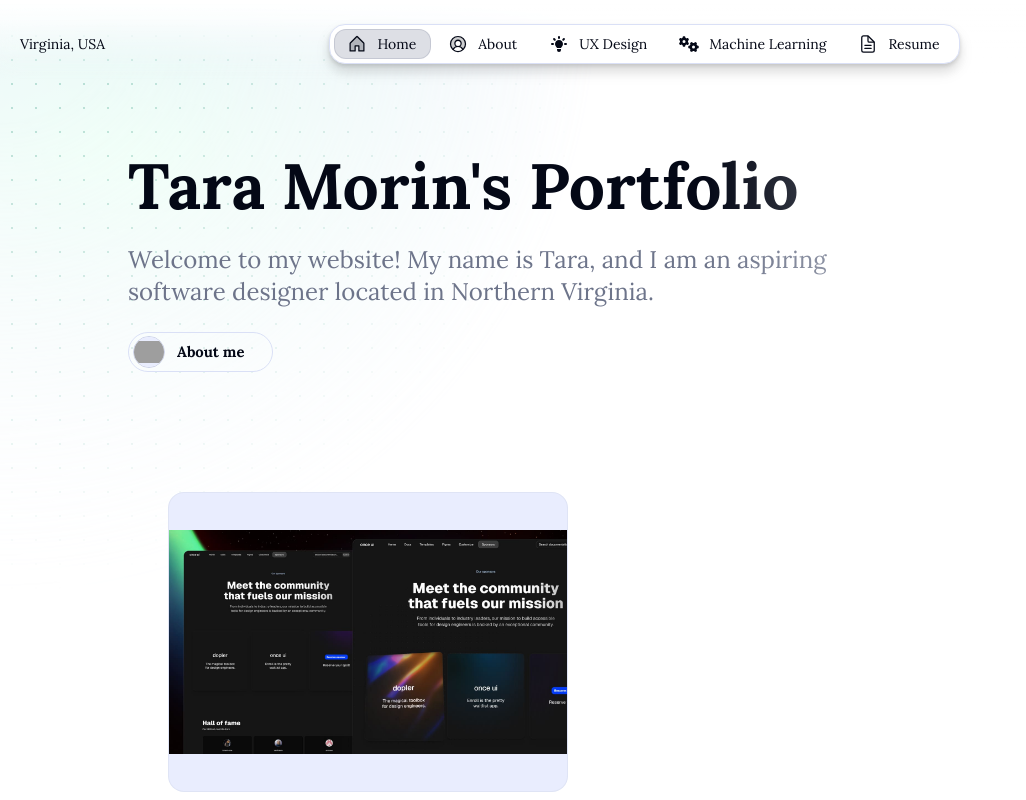
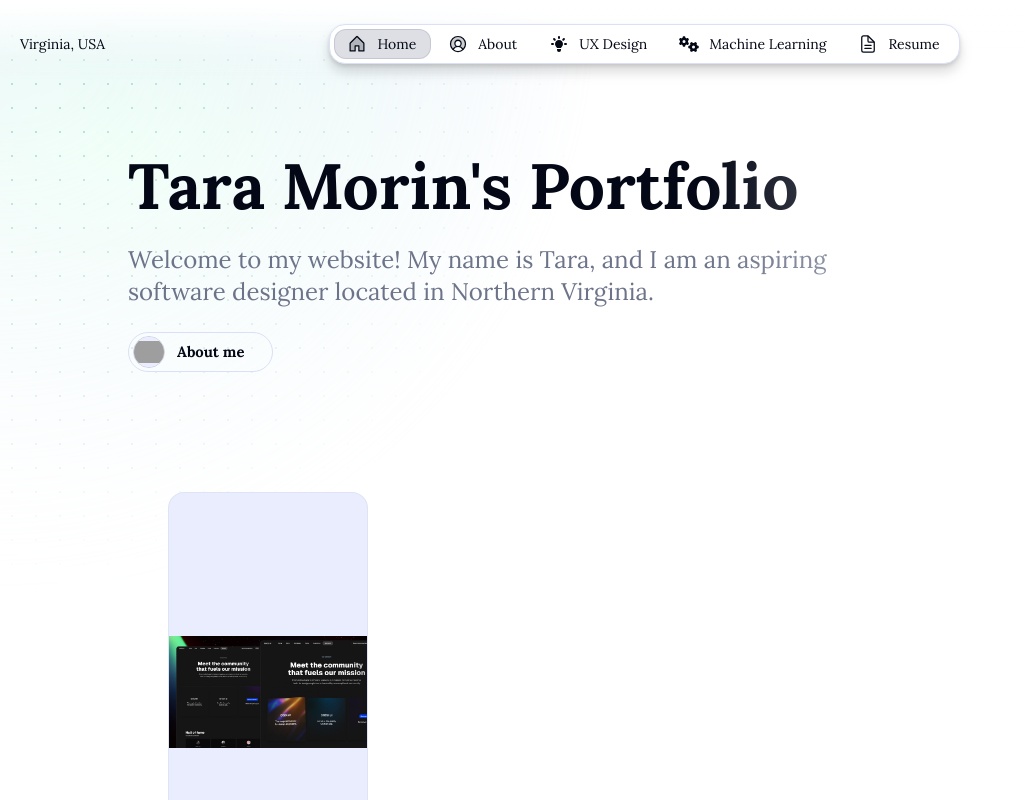
Before and after one commit to tara-morin/website, a Next.js app: page /en in a window 1280 px wide. Shown: the top 800 px of the page, without its empty margins (0-1026 px from the left). Built offline with nearby package versions, Linux system fonts and the light colour scheme; grey boxes are pictures that could not be loaded.

Commit message:
put aspect ratio back in

```diff
--- a/src/components/ProjectCard.tsx
+++ b/src/components/ProjectCard.tsx
@@ -75,7 +75,6 @@ export const ProjectCard: React.FC<ProjectCardProps> = ({
                         radius="l"
                         alt={title}
                         objectFit="contain"
-                        // aspectRatio="3/5"
                         src={images[activeIndex]}
                         style={{
                             border: '1px solid var(--neutral-alpha-weak)',
@@ -83,9 +82,9 @@ export const ProjectCard: React.FC<ProjectCardProps> = ({
                                 cursor: 'pointer',
                             }),
                             minWidth:50,
-                            maxWidth:400,
-                            minHeight:300,
-                            maxHeight:2400,
+                            maxWidth:200,
+                            minHeight:400,
+                            maxHeight:900,
                         }}/>
                 </RevealFx>
             </Flex>}
```
